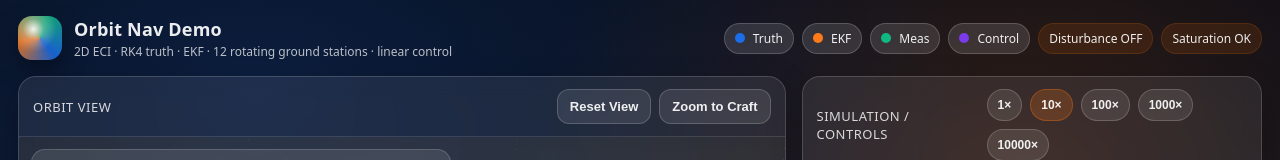
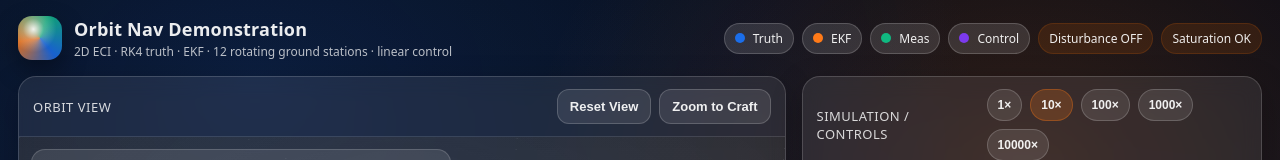
Before and after one commit to Jack-Huston/Orbit-Determination, a plain HTML site: page index.html in a window 1280 px wide. Shown: the top 160 px of the page. Drawn offline with nearby package versions, Linux system fonts and the light colour scheme.

Commit message:
Updated file

```diff
--- a/index.html
+++ b/index.html
@@ -11,7 +11,7 @@
       <div class="brand">
         <div class="brand-mark" aria-hidden="true"></div>
         <div class="brand-text">
-          <div class="brand-title">Orbit Nav Demo</div>
+          <div class="brand-title">Orbit Nav Demonstration</div>
           <div class="brand-sub">2D ECI · RK4 truth · EKF · 12 rotating ground stations · linear control</div>
         </div>
       </div>
```
